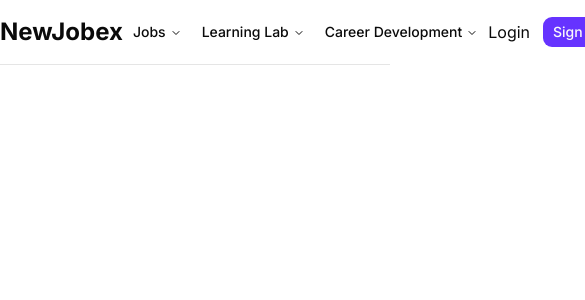
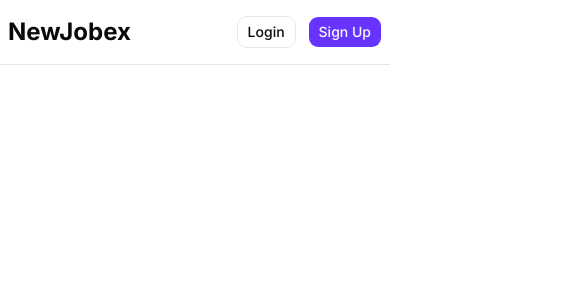
Before and after one commit to tfshorifulislam/new-jobex, a Next.js app: page / in a window 390 px wide. Shown: the top 300 px of the page, 585 px wide, since content can reach past the window. Built offline with nearby package versions, Linux system fonts and the light colour scheme.

Commit message:
navbar update

```diff
--- a/src/components/Navbar.jsx
+++ b/src/components/Navbar.jsx
@@ -11,8 +11,8 @@ import { Button } from "./ui/button";
 
 export default function Navbar() {
     return (
-        <header className="border-b">
-            <div className="container mx-auto flex h-16 items-center justify-between">
+        <header className="border-b sticky">
+            <div className="container mx-auto flex h-16 items-center justify-between px-2 md:px-0">
 
                 {/* Left */}
                 <div>
@@ -22,7 +22,7 @@ export default function Navbar() {
                 </div>
 
                 {/* Center */}
-                <NavigationMenu>
+                <NavigationMenu className="hidden md:block">
                     <NavigationMenuList>
                         <NavigationMenuItem>
                             <NavigationMenuTrigger>Jobs</NavigationMenuTrigger>
@@ -82,11 +82,17 @@ export default function Navbar() {
                     </NavigationMenuList>
                 </NavigationMenu>
 
-                {/* Right */}
                 <div className="flex items-center gap-3">
-                    <Link href="/login">Login</Link>
+                    <Link href="/login">
+                        <Button variant="outline" className="cursor-pointer">
+                            Login
+                        </Button>
+                    </Link>
+
                     <Link href="/signup">
-                        <Button>Sign Up</Button>
+                        <Button className="cursor-pointer">
+                            Sign Up
+                        </Button>
                     </Link>
                 </div>
             </div>
```
